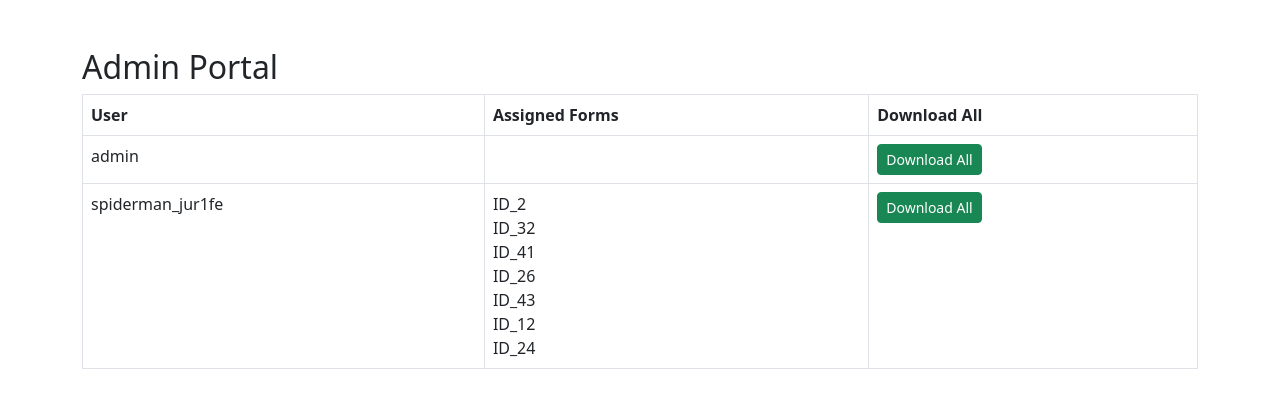
After one commit to shaoncvit/Handwritten-Form-Digitization-Portal, a Django app: page /form_collect/admin-portal/ in a window 1280 px wide. The commit adds this page. Shown: the top 408 px of the page. Run offline with Django 4.2, Linux system fonts and the light colour scheme; a user stored in the database is signed in; data comes from the database, SQL or seed files in the repository; both versions use the stored data as it was after the commit.

Commit message:
added the admin portal and some useful functionalities

```diff
--- a/data_collection_site/portal/models.py
+++ b/data_collection_site/portal/models.py
@@ -12,7 +12,7 @@ class UserProfile(models.Model):
 
 class FilledForm(models.Model):
     user = models.ForeignKey(User, on_delete=models.CASCADE)
-    form_id = models.IntegerField()
+    form_id = models.CharField(max_length=32)
     txt_path = models.CharField(max_length=255)
     assigned_at = models.DateTimeField(auto_now_add=True)
 
--- /dev/null
+++ b/data_collection_site/portal/templates/portal/admin_portal.html
@@ -0,0 +1,36 @@
+<!DOCTYPE html>
+<html>
+<head>
+    <title>Admin Portal</title>
+    <link rel="stylesheet" href="https://cdn.jsdelivr.net/npm/bootstrap@5.3.0/dist/css/bootstrap.min.css">
+</head>
+<body>
+<div class="container mt-5">
+    <h2>Admin Portal</h2>
+    <table class="table table-bordered">
+        <thead>
+            <tr>
+                <th>User</th>
+                <th>Assigned Forms</th>
+                <th>Download All</th>
+            </tr>
+        </thead>
+        <tbody>
+            {% for entry in user_data %}
+            <tr>
+                <td>{{ entry.user.username }}</td>
+                <td>
+                    {% for form in entry.forms %}
+                        {{ form.form_id }}<br>
+                    {% endfor %}
+                </td>
+                <td>
+                    <a href="{% url 'admin_download_user_txts' entry.user.id %}" class="btn btn-success btn-sm">Download All</a>
+                </td>
+            </tr>
+            {% endfor %}
+        </tbody>
+    </table>
+</div>
+</body>
+</html>
--- a/data_collection_site/portal/templates/portal/assigned_form_page.html
+++ b/data_collection_site/portal/templates/portal/assigned_form_page.html
@@ -10,6 +10,11 @@
 </head>
 <body>
 <div class="container mt-4">
+    <div class="row mb-3">
+        <div class="col text-end">
+            <a href="{% url 'dashboard' %}" class="btn btn-secondary">Back to Dashboard</a>
+        </div>
+    </div>
     <h2>Form {{ form_id }}</h2>
     <div class="row">
         <div class="col-md-7">
--- a/data_collection_site/portal/urls.py
+++ b/data_collection_site/portal/urls.py
@@ -12,5 +12,7 @@ urlpatterns = [
     path('assigned_form/<int:page_num>/', views.assigned_form_page, name='assigned_form_page'),
     path('download_single_entry/<str:form_id>/', views.download_single_entry, name='download_single_entry'),
     path('download_all_assigned/', views.download_all_assigned, name='download_all_assigned'),
+    path('admin-portal/', views.admin_portal, name='admin_portal'),
+    path('admin-download-user/<int:user_id>/', views.admin_download_user_txts, name='admin_download_user_txts'),
     # Add more as needed
 ]
--- a/data_collection_site/portal/views.py
+++ b/data_collection_site/portal/views.py
@@ -14,6 +14,8 @@ from weasyprint import HTML
 from django.template.loader import render_to_string
 import subprocess
 import sys
+from django.contrib.admin.views.decorators import staff_member_required
+from django.utils.text import slugify
 
 # Create your views here.
 
@@ -98,17 +100,23 @@ def logout_view(request):
 def dashboard(request):
     user = request.user
     name = user.first_name
-    unique_id = user.username  # since you use unique_id as username
+    unique_id = user.username
+
+    # Get all forms assigned to this user
+    user_forms = FilledForm.objects.filter(user=user)
+    num_forms_done = user_forms.count()
+    form_ids = list(user_forms.values_list('form_id', flat=True))
 
     if request.method == 'POST':
         num_forms = int(request.POST['num_forms'])
-        # Store the number in session or pass as GET param
         request.session['num_forms'] = num_forms
-        return redirect('start_forms')  # You will create this view next
+        return redirect('start_forms')
 
     return render(request, 'portal/dashboard.html', {
         'name': name,
         'unique_id': unique_id,
+        'num_forms_done': num_forms_done,
+        'form_ids': form_ids,
         'range': range(1, 51),
     })
 
@@ -122,14 +130,23 @@ def start_forms(request):
     all_form_files = [f for f in os.listdir(forms_dir) if f.endswith('.pdf')]
     all_form_ids = [os.path.splitext(f)[0] for f in all_form_files]
 
-    # Get forms already filled by this user (if you track this in DB, use that)
-    filled_forms = set()  # You can load this from your FilledForm model if needed
+    # Get forms already assigned to this user
+    already_assigned = set(FilledForm.objects.filter(user=user).values_list('form_id', flat=True))
 
-    # Assign random forms not already filled
-    available_forms = list(set(all_form_ids) - filled_forms)
+    # Assign random forms not already assigned
+    available_forms = list(set(all_form_ids) - already_assigned)
     if len(available_forms) < num_forms:
         num_forms = len(available_forms)
     assigned_forms = random.sample(available_forms, num_forms)
+
+    # For each assigned form, run the generation script and save assignment
+    for form_id in assigned_forms:
+        # Run the generation script: Handwritten-Form-Digitization-Portal/form_making/{form_id}.py
+        script_path = os.path.abspath(os.path.join(os.path.dirname(__file__), '../../form_making/{}.py'.format(form_id)))
+        subprocess.run([sys.executable, script_path], check=True)
+        # Save the assignment in the database
+        txt_path = f'final_selected_filled/{form_id}_filled.txt'
+        FilledForm.objects.create(user=user, form_id=form_id, txt_path=txt_path)
 
     # Store assigned forms in session
     request.session['assigned_forms'] = assigned_forms
@@ -150,6 +167,8 @@ def assigned_form_page(request, page_num):
     form_id = assigned_forms[page_num - 1]
     pdf_path = os.path.join(settings.MEDIA_ROOT, 'final_selected', f'{form_id}.pdf')
     filled_path = os.path.join(settings.MEDIA_ROOT, 'final_selected_filled', f'{form_id}_filled.txt')
+    # filled_path = os.path.join('Handwritten-Form-Digitization-Portal/final_selected_filled', f'{form_id}.txt')
+    print(filled_path)
 
     # Read filled text
     filled_text = ''
@@ -228,3 +247,31 @@ def process_filled_text(filled_text):
         else:
             lines.append({'before': line, 'after': None})
     return lines
+
+@staff_member_required
+def admin_portal(request):
+    users = User.objects.all()
+    user_data = []
+    for user in users:
+        forms = FilledForm.objects.filter(user=user)
+        user_data.append({
+            'user': user,
+            'forms': forms,
+        })
+    return render(request, 'portal/admin_portal.html', {'user_data': user_data})
+
+@staff_member_required
+def admin_download_user_txts(request, user_id):
+    user = User.objects.get(id=user_id)
+    forms = FilledForm.objects.filter(user=user)
+    mem_zip = io.BytesIO()
+    with zipfile.ZipFile(mem_zip, 'w') as zf:
+        for form in forms:
+            txt_path = os.path.join(settings.MEDIA_ROOT, form.txt_path)
+            if os.path.exists(txt_path):
+                with open(txt_path, 'rb') as f:
+                    zf.writestr(f'{form.form_id}_filled.txt', f.read())
+    mem_zip.seek(0)
+    response = HttpResponse(mem_zip, content_type='application/zip')
+    response['Content-Disposition'] = f'attachment; filename={slugify(user.username)}_all_filled_txts.zip'
+    return response
```
Also changed, not shown: data_collection_site/portal/templates/portal/dashboard.html (+12 -2 lines), data_collection_site/db.sqlite3, data_collection_site/portal/migrations/0003_alter_filledform_form_id.py (added).
